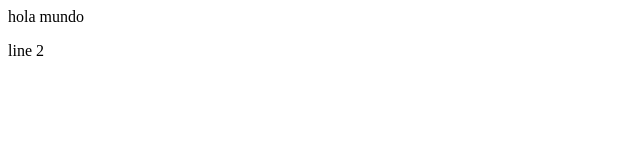
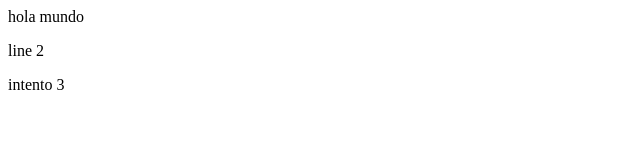
Before and after one commit to angelojosebc/Branches_prueba_2015_01, a plain HTML site: page index.html in a window 1280 px wide. Shown: the full height of the page, 0-640 px from the left. Drawn offline with Linux system fonts and the light colour scheme.

Commit message:
Correccion del codigo ABC

```diff
--- a/index.html
+++ b/index.html
@@ -4,6 +4,7 @@
   <body>
 <p> hola mundo </p>
 <p> line 2 </p>
+<p> intento 3 </p>
 
 </body>
 </html>
```
